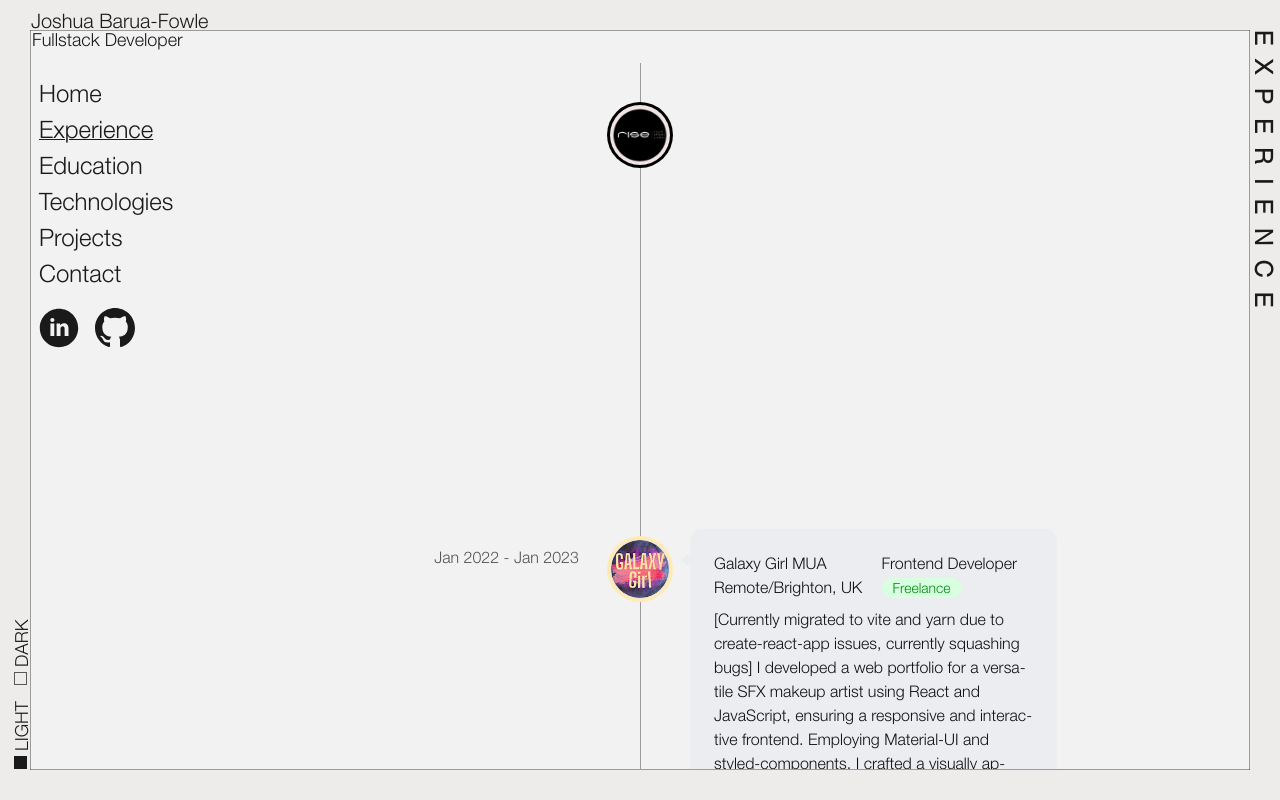
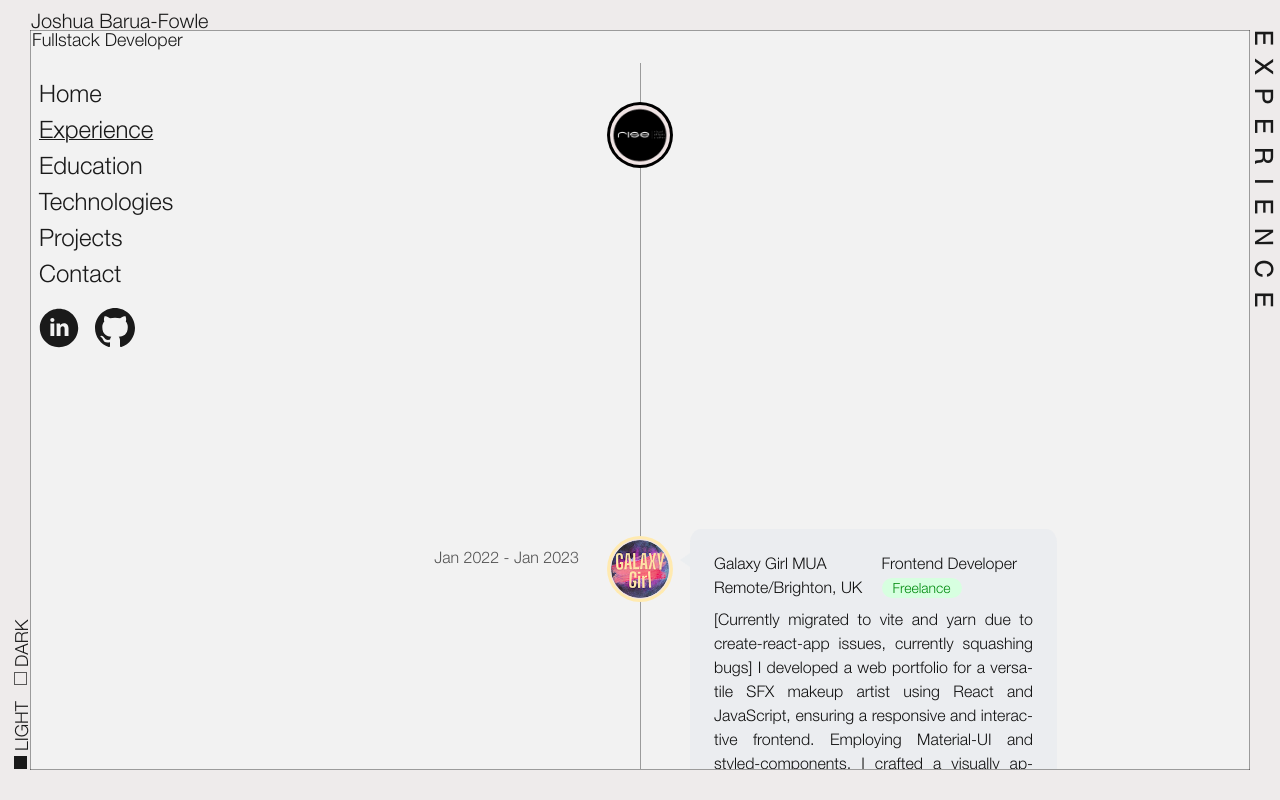
Before and after one commit to joshuabarua/portfolio, a React (Create React App) app: page /experience in a window 1280 px wide. Built offline with nearby package versions, Linux system fonts and the light colour scheme.

Commit message:
Fix justified text homepage

```diff
--- a/src/Components/Work.jsx
+++ b/src/Components/Work.jsx
@@ -37,7 +37,7 @@ function Work({props}) {
 					</div>
 				</div>
 
-				<h4 lang="en" className="wrapped-text break-word hyphens-auto text-xs leading-4 md:text-base font-light ">
+				<h4 lang="en" className="wrapped-text text-justify hyphens-auto text-xs leading-4 md:text-base font-light ">
 					{Description}
 				</h4>
 
```
